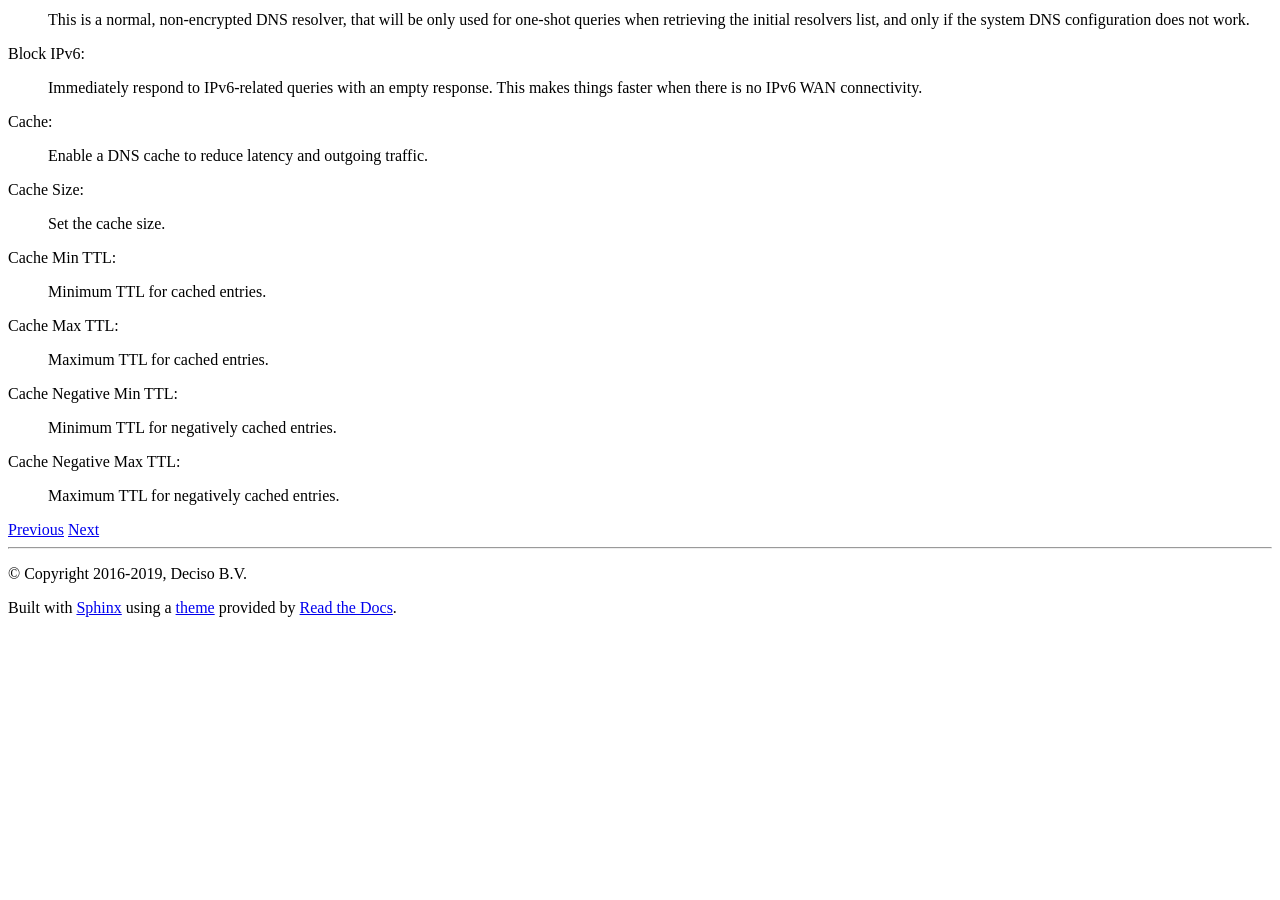
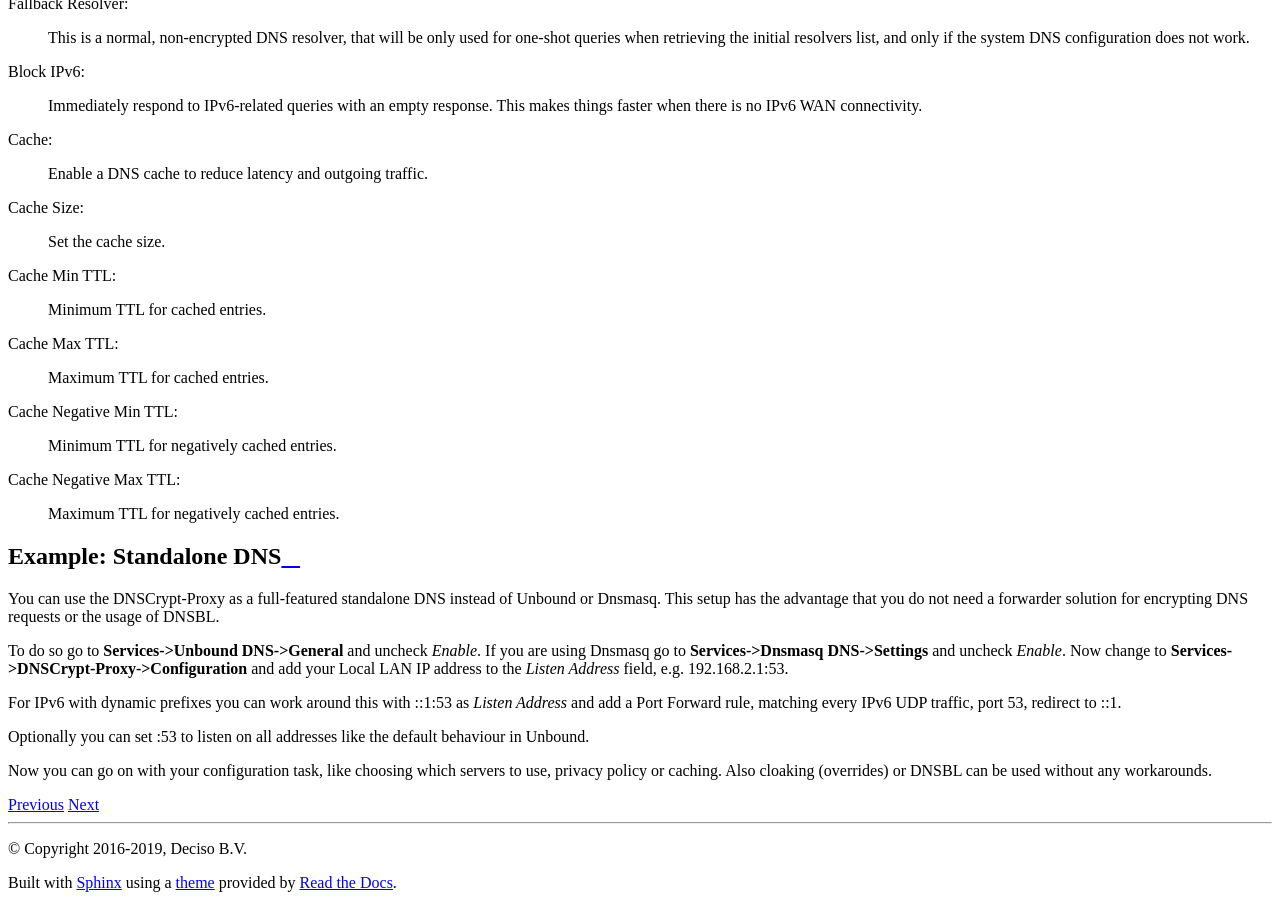
Before and after one commit to opnsense/docs, a Sphinx documentation site: the page built from source/manual/how-tos/dnscrypt-proxy.rst, in a window 1280 px wide and 900 px high, scrolled down 2364 px. Built offline with Sphinx 7.4.7 and the Read the Docs theme 2.0.0, drawn with Linux system fonts in a browser that asks for light colours; before the commit the page ends 2989 px from its top, so only the background shows below that; some of the changed text lies outside the part shown.

Commit message:
Update dnscrypt-proxy.rst (#169)

```diff
--- a/source/manual/how-tos/dnscrypt-proxy.rst
+++ b/source/manual/how-tos/dnscrypt-proxy.rst
@@ -88,3 +88,23 @@ General Settings
     Minimum TTL for negatively cached entries.
 :Cache Negative Max TTL:
     Maximum TTL for negatively cached entries.
+
+-----------------------
+Example: Standalone DNS
+-----------------------
+
+You can use the DNSCrypt-Proxy as a full-featured standalone DNS instead of Unbound or Dnsmasq.
+This setup has the advantage that you do not need a forwarder solution for encrypting DNS requests
+or the usage of DNSBL.
+
+To do so go to **Services->Unbound DNS->General** and uncheck *Enable*. If you are using Dnsmasq
+go to **Services->Dnsmasq DNS->Settings** and uncheck *Enable*. Now change to **Services->DNSCrypt-Proxy->Configuration**
+and add your Local LAN IP address to the *Listen Address* field, e.g. 192.168.2.1:53.
+
+For IPv6 with dynamic prefixes you can work around this with ::1:53 as *Listen Address* and add
+a Port Forward rule, matching every IPv6 UDP traffic, port 53, redirect to ::1.
+
+Optionally you can set :53 to listen on all addresses like the default behaviour in Unbound.
+
+Now you can go on with your configuration task, like choosing which servers to use, privacy policy or caching.
+Also cloaking (overrides) or DNSBL can be used without any workarounds.
```
